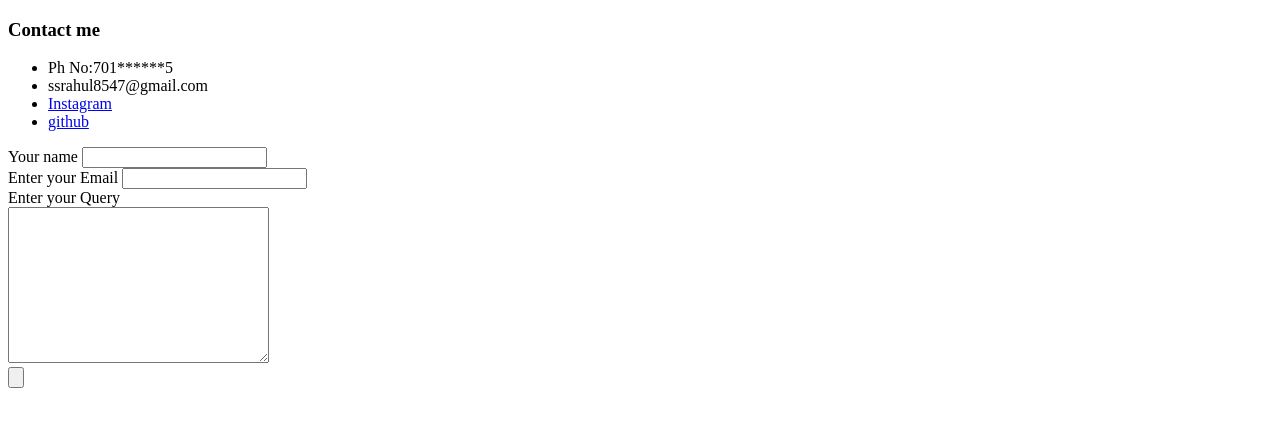
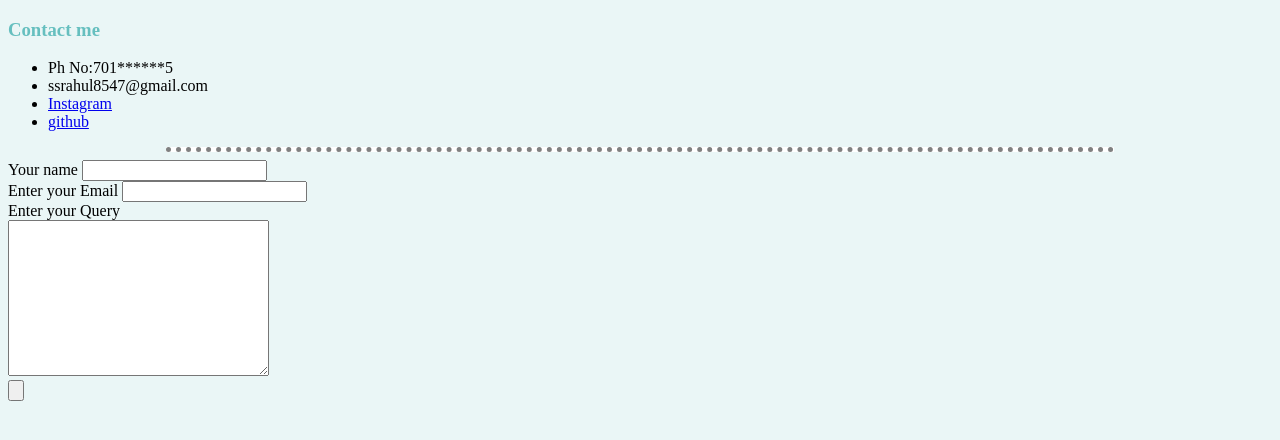
Before and after one commit to rahulss7012/Personal-Website, a plain HTML site: page contactme.html in a window 1280 px wide. Drawn offline with Linux system fonts and the light colour scheme.

Commit message:
Add files via upload

```diff
--- a/contactme.html
+++ b/contactme.html
@@ -4,6 +4,7 @@
 <head>
   <meta charset="utf-8">
   <title>Contact Me</title>
+  <link rel="stylesheet" href="css/styles.css">
 </head>
 
 <body>
@@ -14,6 +15,7 @@
     <li><a href="https://www.instagram.com/_s.rahul._s/?hl=en">Instagram</a></li>
     <li><a href="https://github.com/rahulss7012">github</a></li>
   </ul>
+  <hr>
   <form action="mailto:ssrahul8547@gmail.com" method="post" enctype="text/plain">
     <label>Your name</label>
     <input type="text" name="Name" value=""><br>
```
